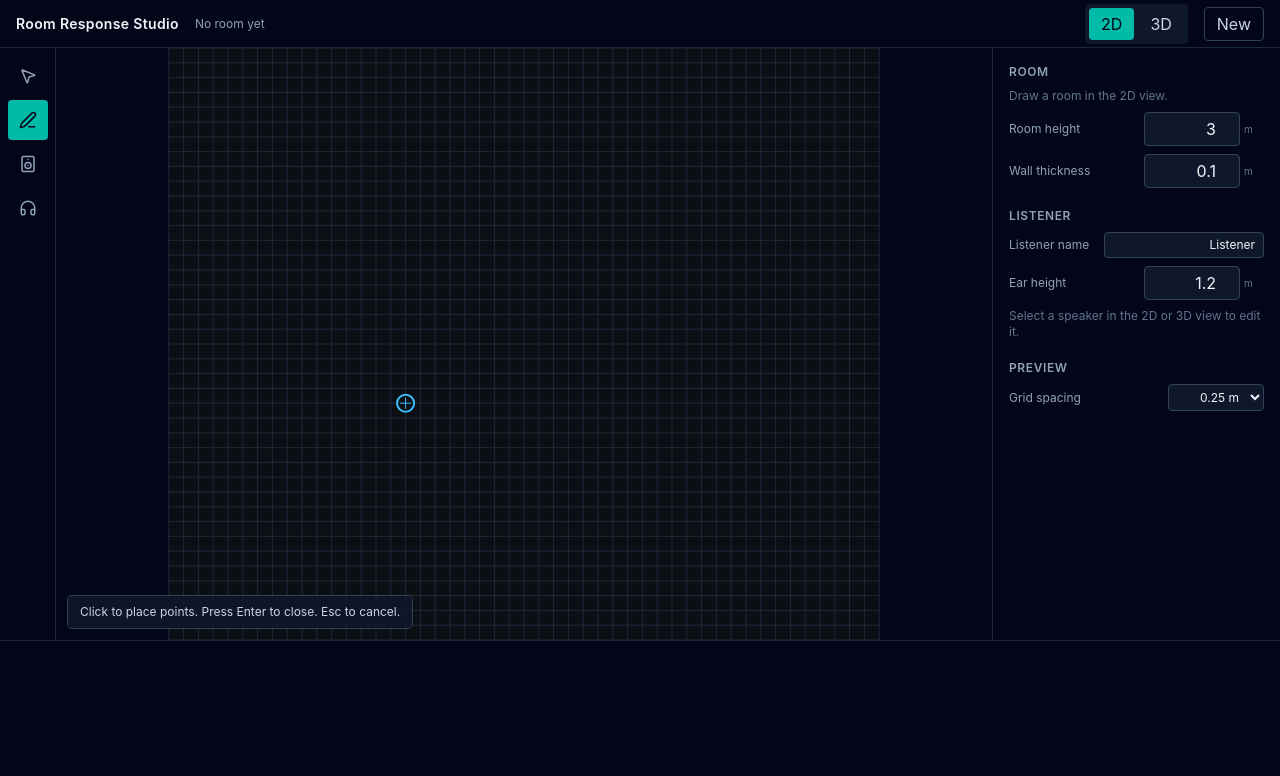
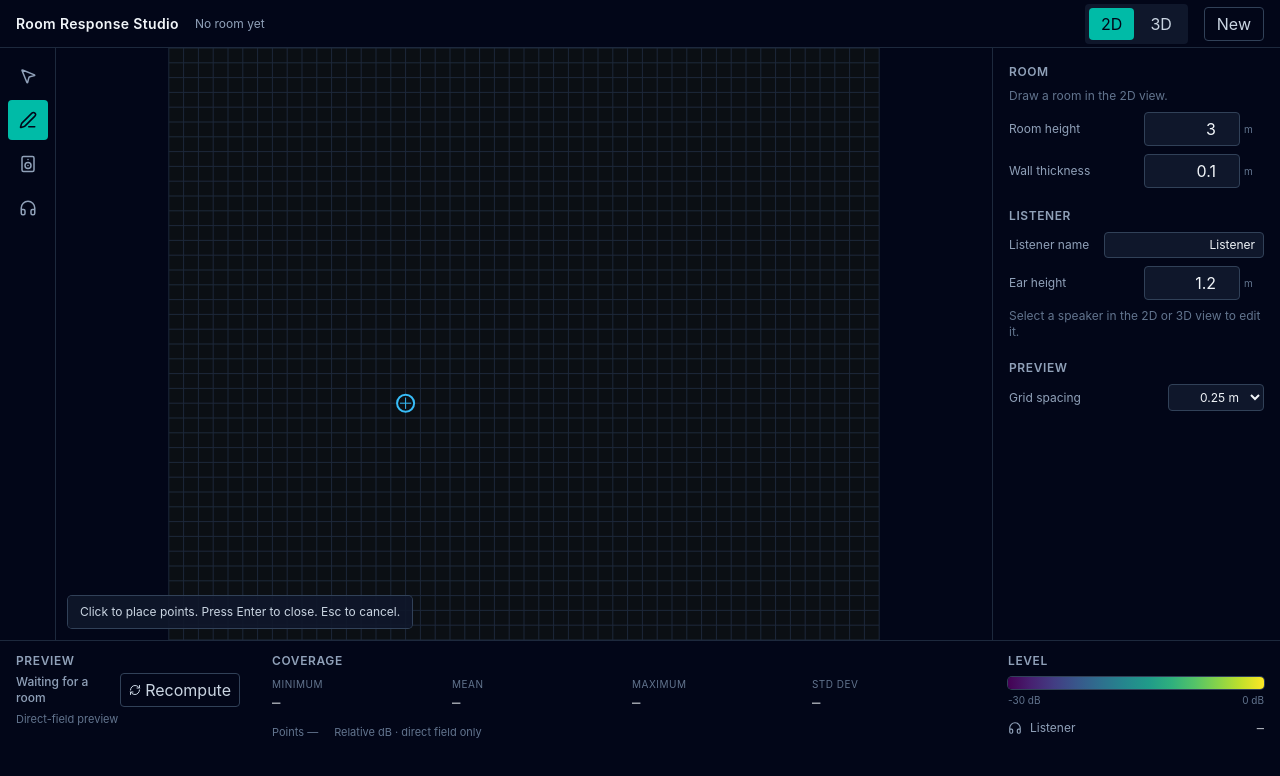
Before and after one commit to RobertGjoshevski/Seatfield, a React (Vite) app: page / in a window 1280 px wide. Shown: the top 776 px of the page. Built offline with nearby package versions, Linux system fonts and the light colour scheme.

Commit message:
feat: render coverage heatmaps and results

```diff
--- a/src/App.tsx
+++ b/src/App.tsx
@@ -1,6 +1,7 @@
 import { TopBar } from './components/layout/TopBar'
 import { ToolRail } from './components/layout/ToolRail'
 import { Inspector } from './components/layout/Inspector'
+import { ResultsPanel } from './components/layout/ResultsPanel'
 import { Viewport2D } from './components/viewport/Viewport2D'
 import { Viewport3D } from './components/viewport/Viewport3D'
 import { useCoverage } from './hooks/useCoverage'
@@ -20,7 +21,7 @@ export default function App() {
         </main>
         <Inspector />
       </div>
-      <footer className="h-40 border-t border-slate-800" />
+      <ResultsPanel />
     </div>
   )
 }
--- /dev/null
+++ b/src/components/layout/ResultsPanel.tsx
@@ -0,0 +1,168 @@
+import { Headphones, RefreshCw } from 'lucide-react'
+import { powerSumDb, splAtPoint } from '../../core/acoustics/directField'
+import { useCoverageHeatmap } from '../../hooks/useCoverageHeatmap'
+import { useProjectStore } from '../../store/projectStore'
+
+function formatDb(value: number | undefined, digits = 1): string {
+  return value === undefined || !Number.isFinite(value)
+    ? '—'
+    : `${value.toFixed(digits)} dB`
+}
+
+interface StatProps {
+  label: string
+  value: string
+  testId: string
+}
+
+function Stat({ label, value, testId }: StatProps) {
+  return (
+    <div>
+      <div className="text-[10px] uppercase tracking-wider text-slate-500">
+        {label}
+      </div>
+      <div data-testid={testId} className="font-mono text-sm text-slate-100">
+        {value}
+      </div>
+    </div>
+  )
+}
+
+export function ResultsPanel() {
+  const { status, stats, gradientCss, minDb, maxDb } = useCoverageHeatmap()
+  const coverage = useProjectStore((state) => state.coverage)
+  const speakers = useProjectStore((state) => state.project.speakers)
+  const listener = useProjectStore((state) => state.project.listener)
+  const bumpPreview = useProjectStore((state) => state.bumpPreview)
+
+  const enabledSpeakers = speakers.filter((speaker) => speaker.enabled)
+  const listenerLevel =
+    enabledSpeakers.length > 0
+      ? powerSumDb(
+          enabledSpeakers.map((speaker) =>
+            splAtPoint(speaker, {
+              x: listener.position.x,
+              y: listener.position.y,
+              z: listener.earHeight,
+            }),
+          ),
+        )
+      : undefined
+
+  const statusLabel =
+    status === 'running'
+      ? 'Computing…'
+      : status === 'ready'
+        ? 'Ready'
+        : status === 'error'
+          ? 'Error'
+          : 'Waiting for a room'
+  const statusTone =
+    status === 'error'
+      ? 'text-rose-400'
+      : status === 'ready'
+        ? 'text-emerald-400'
+        : 'text-slate-400'
+
+  return (
+    <footer
+      data-testid="results-panel"
+      className="flex h-40 shrink-0 gap-8 overflow-hidden border-t border-slate-800 px-4 py-3"
+    >
+      <section className="w-56 shrink-0 space-y-1">
+        <h2 className="text-xs font-semibold uppercase tracking-wider text-slate-400">
+          Preview
+        </h2>
+        <div className="flex items-center gap-2">
+          <span
+            data-testid="coverage-status"
+            className={`text-xs font-medium ${statusTone}`}
+          >
+            {statusLabel}
+          </span>
+          <button
+            data-testid="recompute"
+            className="ml-auto flex items-center gap-1 rounded border border-slate-700 px-2 py-1 text-[11px] text-slate-300 hover:bg-slate-800"
+            onClick={bumpPreview}
+          >
+            <RefreshCw size={12} />
+            Recompute
+          </button>
+        </div>
+        <div className="text-[11px] text-slate-500">
+          {coverage.elapsedMs !== null
+            ? `${coverage.elapsedMs.toFixed(0)} ms`
+            : 'Direct-field preview'}
+        </div>
+        <div className="max-h-14 space-y-1 overflow-y-auto">
+          {coverage.warnings.map((warning) => (
+            <div key={warning} className="text-[11px] text-amber-300">
+              {warning}
+            </div>
+          ))}
+          {coverage.error && (
+            <div className="text-[11px] text-rose-400">{coverage.error}</div>
+          )}
+        </div>
+      </section>
+
+      <section className="min-w-0 flex-1">
+        <h2 className="mb-2 text-xs font-semibold uppercase tracking-wider text-slate-400">
+          Coverage
+        </h2>
+        <div className="grid grid-cols-4 gap-4">
+          <Stat
+            label="Minimum"
+            value={formatDb(stats?.minDb)}
+            testId="coverage-min"
+          />
+          <Stat
+            label="Mean"
+            value={formatDb(stats?.meanDb)}
+            testId="coverage-mean"
+          />
+          <Stat
+            label="Maximum"
+            value={formatDb(stats?.maxDb)}
+            testId="coverage-max"
+          />
+          <Stat
+            label="Std dev"
+            value={formatDb(stats?.stdDevDb)}
+            testId="coverage-stddev"
+          />
+        </div>
+        <div className="mt-3 flex items-center gap-4 text-[11px] text-slate-500">
+          <span>
+            Points <span data-testid="coverage-points">{stats?.count ?? '—'}</span>
+          </span>
+          <span>Relative dB · direct field only</span>
+        </div>
+      </section>
+
+      <section className="w-64 shrink-0">
+        <h2 className="mb-2 text-xs font-semibold uppercase tracking-wider text-slate-400">
+          Level
+        </h2>
+        <div
+          className="h-3 rounded ring-1 ring-slate-700"
+          style={{ background: gradientCss }}
+        />
+        <div className="mt-1 flex justify-between text-[10px] text-slate-500">
+          <span>{minDb} dB</span>
+          <span>{maxDb} dB</span>
+        </div>
+        <div className="mt-3 flex items-center gap-2 text-xs text-slate-400">
+          <Headphones size={14} />
+          Listener
+          <span
+            data-testid="listener-level"
+            className="ml-auto font-mono text-slate-100"
+          >
+            {formatDb(listenerLevel)}
+          </span>
+        </div>
+      </section>
+    </footer>
+  )
+}
--- /dev/null
+++ b/src/components/viewport/CoverageOverlay2D.tsx
@@ -0,0 +1,31 @@
+import { useMemo } from 'react'
+import { useCoverageHeatmap } from '../../hooks/useCoverageHeatmap'
+import { buildCoverageDataUrl } from '../../lib/heatmap'
+
+export function CoverageOverlay2D() {
+  const { grid, minDb, maxDb } = useCoverageHeatmap()
+  const imageUrl = useMemo(
+    () =>
+      grid ? buildCoverageDataUrl(grid, minDb, maxDb) : null,
+    [grid, minDb, maxDb],
+  )
+
+  if (!grid || !imageUrl) return null
+
+  const width = (grid.nx - 1) * grid.spacing
+  const height = (grid.ny - 1) * grid.spacing
+
+  return (
+    <image
+      data-testid="coverage-overlay-2d"
+      href={imageUrl}
+      x={grid.minX}
+      y={-(grid.minY + height)}
+      width={width}
+      height={height}
+      opacity={0.72}
+      preserveAspectRatio="none"
+      style={{ pointerEvents: 'none' }}
+    />
+  )
+}
--- /dev/null
+++ b/src/components/viewport/CoveragePlane3D.tsx
@@ -0,0 +1,54 @@
+import { useEffect, useMemo, useRef } from 'react'
+import * as THREE from 'three'
+import { useCoverageHeatmap } from '../../hooks/useCoverageHeatmap'
+
+export function CoveragePlane3D() {
+  const { grid, rgba } = useCoverageHeatmap()
+  const textureRef = useRef<THREE.DataTexture | null>(null)
+
+  const texture = useMemo(() => {
+    if (!grid || !rgba) return null
+    const next = new THREE.DataTexture(
+      rgba,
+      grid.nx,
+      grid.ny,
+      THREE.RGBAFormat,
+    )
+    next.needsUpdate = true
+    next.magFilter = THREE.LinearFilter
+    next.minFilter = THREE.LinearFilter
+    next.colorSpace = THREE.SRGBColorSpace
+    return next
+  }, [grid, rgba])
+
+  useEffect(() => {
+    const previous = textureRef.current
+    textureRef.current = texture
+    if (previous && previous !== texture) previous.dispose()
+  }, [texture])
+
+  if (!grid || !texture) return null
+
+  const width = Math.max((grid.nx - 1) * grid.spacing, grid.spacing)
+  const height = Math.max((grid.ny - 1) * grid.spacing, grid.spacing)
+
+  return (
+    <mesh
+      position={[
+        grid.minX + width / 2,
+        grid.minY + height / 2,
+        grid.listenerZ,
+      ]}
+    >
+      <planeGeometry args={[width, height]} />
+      <meshBasicMaterial
+        map={texture}
+        transparent
+        opacity={0.78}
+        side={THREE.DoubleSide}
+        depthWrite={false}
+        toneMapped={false}
+      />
+    </mesh>
+  )
+}
--- a/src/components/viewport/Viewport2D.tsx
+++ b/src/components/viewport/Viewport2D.tsx
@@ -1,6 +1,7 @@
 import { useEffect } from 'react'
 import { useProjectStore } from '../../store/projectStore'
 import { useSvgViewport } from '../../hooks/useSvgViewport'
+import { CoverageOverlay2D } from './CoverageOverlay2D'
 import { degToRad, snap } from '../../lib/math'
 
 export function Viewport2D() {
@@ -109,6 +110,7 @@ export function Viewport2D() {
           fill="#0b0f14"
         />
         {gridLines}
+        <CoverageOverlay2D />
         {project.room.boundary.length >= 3 && (
           <polygon
             points={roomPoints}
--- a/src/components/viewport/Viewport3D.tsx
+++ b/src/components/viewport/Viewport3D.tsx
@@ -3,6 +3,7 @@ import { Grid, OrbitControls } from '@react-three/drei'
 import { RoomMesh } from './RoomMesh'
 import { SpeakerMesh } from './SpeakerMesh'
 import { ListenerMarker } from './ListenerMarker'
+import { CoveragePlane3D } from './CoveragePlane3D'
 
 export function Viewport3D() {
   return (
@@ -35,6 +36,7 @@ export function Viewport3D() {
           infiniteGrid
         />
         <RoomMesh />
+        <CoveragePlane3D />
         <SpeakerMesh />
         <ListenerMarker />
         <OrbitControls makeDefault target={[2, 2, 1.5]} />
```
Also changed, not shown: 1 other file (tests, documents, lock files or other folders).
